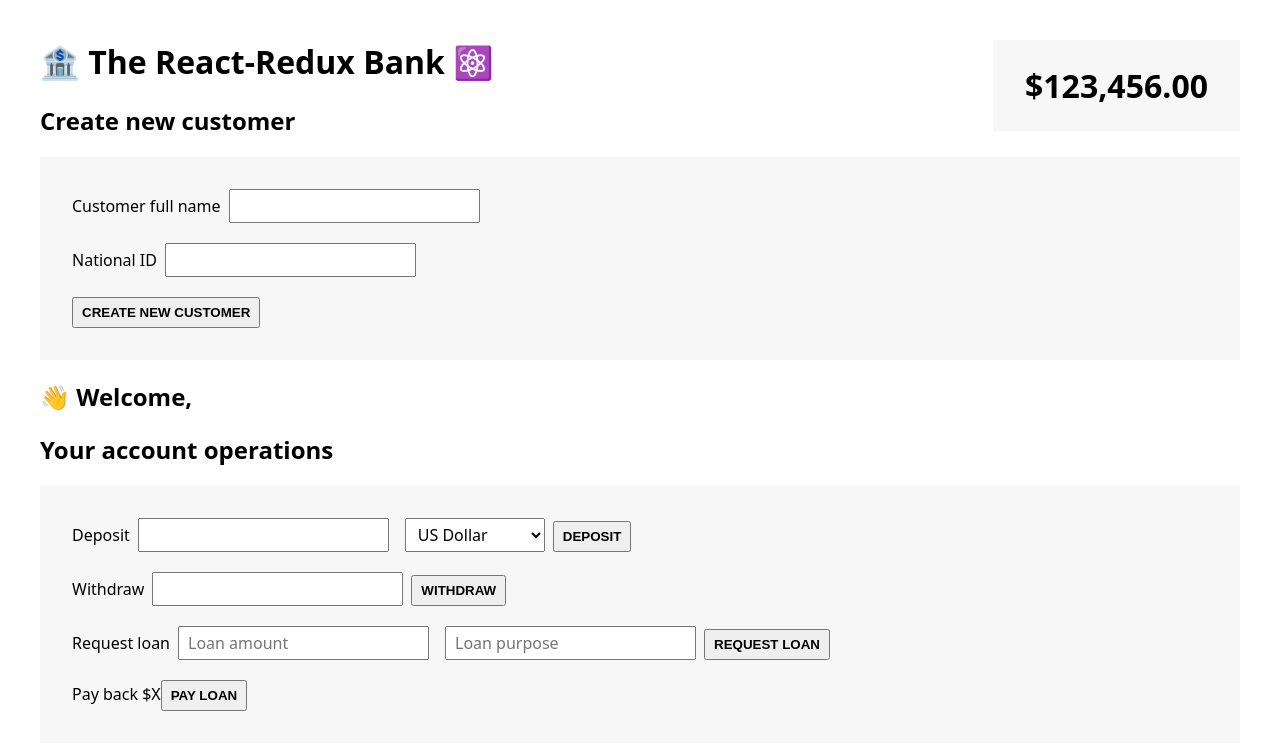
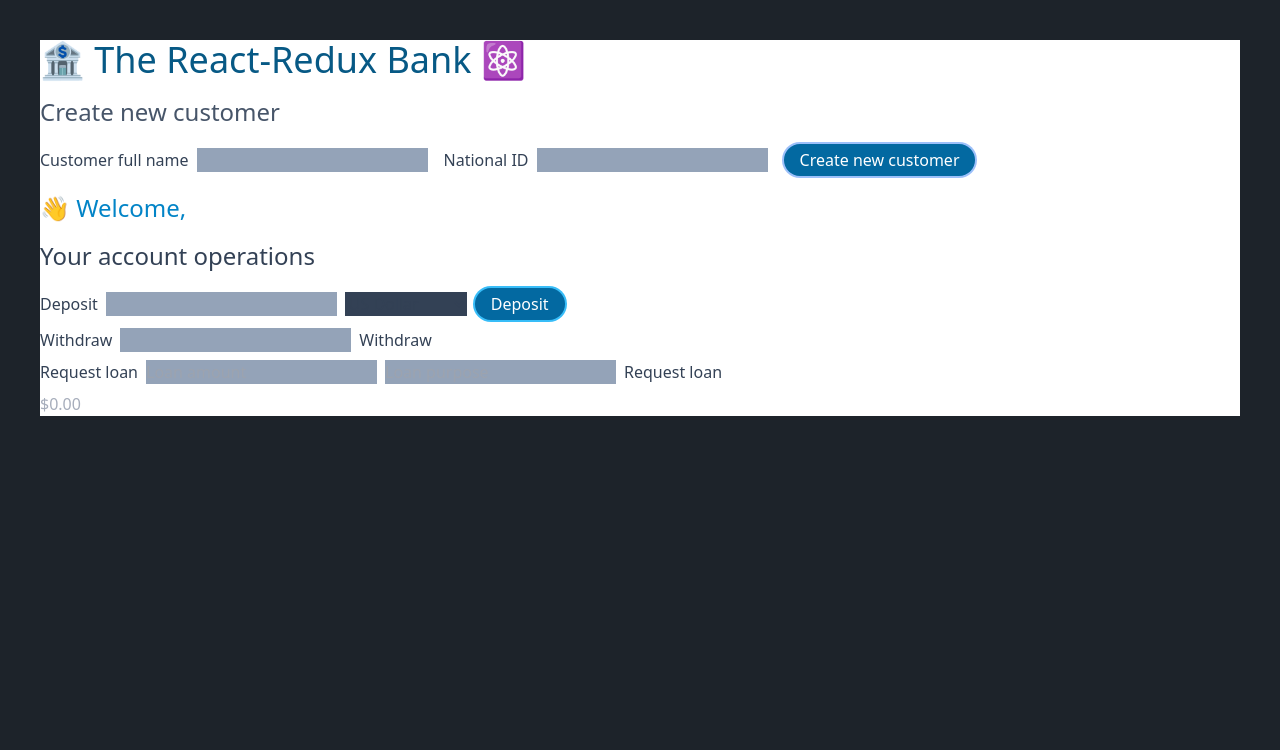
Before and after one commit to steven-oehley/redux-learning, a React (Create React App) app: page / in a window 1280 px wide. Shown: the top 750 px of the page. Built offline with nearby package versions, Linux system fonts and the light colour scheme.

Commit message:
redux old school implemetation

```diff
--- a/src/App.js
+++ b/src/App.js
@@ -7,9 +7,10 @@ import { useSelector } from "react-redux";
 
 function App() {
   const customerName = useSelector((store) => store.customer.fullName);
+
   return (
     <div>
-      <h1>🏦 The React-Redux Bank ⚛️</h1>
+      <h1 className="text-4xl text-sky-800">🏦 The React-Redux Bank ⚛️</h1>
       {!customerName && <CreateCustomer />}
       <Customer />
       <AccountOperations />
--- a/src/features/accounts/AccountOperations.js
+++ b/src/features/accounts/AccountOperations.js
@@ -1,4 +1,6 @@
 import { useState } from "react";
+import { useDispatch, useSelector } from "react-redux";
+import { deposit, withdraw, requestLoan, payLoan } from "./accountSlice";
 
 function AccountOperations() {
   const [depositAmount, setDepositAmount] = useState("");
@@ -7,21 +9,41 @@ function AccountOperations() {
   const [loanPurpose, setLoanPurpose] = useState("");
   const [currency, setCurrency] = useState("USD");
 
-  function handleDeposit() {}
+  const dispatch = useDispatch();
+  const accountInfo = useSelector((store) => store.account);
 
-  function handleWithdrawal() {}
+  function handleDeposit() {
+    if (!depositAmount) return;
+    dispatch(deposit(depositAmount, currency));
+    setDepositAmount("");
+    setCurrency("");
+  }
 
-  function handleRequestLoan() {}
+  function handleWithdrawal() {
+    if (!withdrawalAmount) return;
+    dispatch(withdraw(withdrawalAmount));
+    setWithdrawalAmount("");
+  }
 
-  function handlePayLoan() {}
+  function handleRequestLoan() {
+    if (!loanAmount || !loanPurpose) return;
+    dispatch(requestLoan(loanAmount, loanPurpose));
+    setLoanAmount("");
+    setLoanPurpose("");
+  }
+
+  function handlePayLoan() {
+    dispatch(payLoan());
+  }
 
   return (
-    <div>
-      <h2>Your account operations</h2>
+    <div className="text-slate-700">
+      <h2 className="text-slate-700 mb-4 text-2xl">Your account operations</h2>
       <div className="inputs">
-        <div>
+        <div className="flex items-center gap-2 mb-2">
           <label>Deposit</label>
           <input
+            className="bg-slate-400"
             type="number"
             value={depositAmount}
             onChange={(e) => setDepositAmount(+e.target.value)}
@@ -29,18 +51,26 @@ function AccountOperations() {
           <select
             value={currency}
             onChange={(e) => setCurrency(e.target.value)}
+            className="bg-slate-700"
+            text-slate-700
           >
             <option value="USD">US Dollar</option>
             <option value="EUR">Euro</option>
             <option value="GBP">British Pound</option>
           </select>
 
-          <button onClick={handleDeposit}>Deposit {depositAmount}</button>
+          <button
+            className="bg-sky-700 text-white px-4 py-1 rounded-full ring-2 ring-sky-400"
+            onClick={handleDeposit}
+          >
+            Deposit {depositAmount}
+          </button>
         </div>
 
-        <div>
+        <div className="flex items-center gap-2 mb-2">
           <label>Withdraw</label>
           <input
+            className="bg-slate-400"
             type="number"
             value={withdrawalAmount}
             onChange={(e) => setWithdrawalAmount(+e.target.value)}
@@ -50,15 +80,17 @@ function AccountOperations() {
           </button>
         </div>
 
-        <div>
+        <div className="flex items-center gap-2 mb-2">
           <label>Request loan</label>
           <input
+            className="bg-slate-400"
             type="number"
             value={loanAmount}
             onChange={(e) => setLoanAmount(+e.target.value)}
             placeholder="Loan amount"
           />
           <input
+            className="bg-slate-400"
             value={loanPurpose}
             onChange={(e) => setLoanPurpose(e.target.value)}
             placeholder="Loan purpose"
@@ -66,10 +98,14 @@ function AccountOperations() {
           <button onClick={handleRequestLoan}>Request loan</button>
         </div>
 
-        <div>
-          <span>Pay back $X</span>
-          <button onClick={handlePayLoan}>Pay loan</button>
-        </div>
+        {accountInfo.loanAmount > 0 && (
+          <div className="text-slate-700">
+            <span className="text-slate-700">
+              Pay back ${accountInfo.loanAmount}({accountInfo.loanPurpose})
+            </span>
+            <button onClick={handlePayLoan}>Pay loan</button>
+          </div>
+        )}
       </div>
     </div>
   );
--- a/src/features/accounts/BalanceDisplay.js
+++ b/src/features/accounts/BalanceDisplay.js
@@ -1,3 +1,5 @@
+import { useSelector } from "react-redux";
+
 function formatCurrency(value) {
   return new Intl.NumberFormat("en", {
     style: "currency",
@@ -6,7 +8,19 @@ function formatCurrency(value) {
 }
 
 function BalanceDisplay() {
-  return <div className="balance">{formatCurrency(123456)}</div>;
+  const isLoading = useSelector((store) => store.account.isLoading);
+
+  const balance = useSelector((store) => store.account.balance);
+
+  return (
+    <div className="balance">
+      {isLoading ? (
+        <span className="loading loading-spinner loading-md"></span>
+      ) : (
+        formatCurrency(balance)
+      )}
+    </div>
+  );
 }
 
 export default BalanceDisplay;
--- a/src/features/accounts/accountSlice.js
+++ b/src/features/accounts/accountSlice.js
@@ -5,6 +5,7 @@ import {
   ACCOUNT_WITHDRAW,
   ACCOUNT_REQUEST_LOAN,
   ACCOUNT_PAY_LOAN,
+  ACCOUNT_CONVERT_DEPOSIT,
 } from "../actionTypes";
 
 // Start by creating some initial state onject
@@ -12,6 +13,7 @@ const initialStateAccount = {
   balance: 0,
   loanAmount: 0,
   loanPurpose: "",
+  isLoading: false,
 };
 
 // Then Create a reducer function that takes in the initial state and an action
@@ -24,10 +26,13 @@ export default function accountReducer(
   const { type, payload } = action;
   // actions should be written in terms of the state domain and what happened
   switch (type) {
+    case ACCOUNT_CONVERT_DEPOSIT:
+      return { ...currentState, isLoading: true };
     case ACCOUNT_DEPOSIT:
       return {
         ...currentState,
         balance: currentState.balance + payload,
+        isLoading: false,
       };
     case ACCOUNT_WITHDRAW:
       return {
@@ -58,8 +63,23 @@ export default function accountReducer(
 
 // Then create action creators
 // redux would work without action creators but convention is to use them
-function deposit(amount) {
-  return { type: ACCOUNT_DEPOSIT, payload: amount };
+function deposit(amount, currency) {
+  if (currency === "USD") return { type: ACCOUNT_DEPOSIT, payload: amount };
+
+  // redux will know that this function is the thunk
+  return async (dispatch, getState) => {
+    //API call
+
+    const host = "api.frankfurter.app";
+    dispatch({ type: ACCOUNT_CONVERT_DEPOSIT });
+    const resp = await fetch(
+      `https://${host}/latest?amount=${amount}&from=${currency}&to=USD`
+    );
+    const data = await resp.json();
+
+    const convertedAmount = data.rates.USD;
+    dispatch({ type: ACCOUNT_DEPOSIT, payload: convertedAmount });
+  };
 }
 
 function withdraw(amount) {
--- a/src/features/actionTypes.js
+++ b/src/features/actionTypes.js
@@ -1,3 +1,4 @@
+const ACCOUNT_CONVERT_DEPOSIT = "account/convert-deposit";
 const ACCOUNT_DEPOSIT = "account/deposit";
 const ACCOUNT_WITHDRAW = "account/withdraw";
 const ACCOUNT_REQUEST_LOAN = "account/requestLoan";
@@ -6,6 +7,7 @@ const CUSTOMER_CREATE_CUSTOMER = "customer/createCustomer";
 const CUSTOMER_UPDATE_NAME = "customer/updateName";
 
 export {
+  ACCOUNT_CONVERT_DEPOSIT,
   ACCOUNT_DEPOSIT,
   ACCOUNT_WITHDRAW,
   ACCOUNT_PAY_LOAN,
--- a/src/features/customers/CreateCustomer.js
+++ b/src/features/customers/CreateCustomer.js
@@ -14,23 +14,30 @@ function Customer() {
 
   return (
     <div>
-      <h2>Create new customer</h2>
-      <div className="inputs">
-        <div>
-          <label>Customer full name</label>
+      <h2 className="text-2xl text-slate-600 mt-4">Create new customer</h2>
+      <div className="flex gap-4 mt-4 mb-4">
+        <div className="flex items-center">
+          <label className="mr-2 text-slate-700">Customer full name</label>
           <input
+            className="bg-slate-400"
             value={fullName}
             onChange={(e) => setFullName(e.target.value)}
           />
         </div>
-        <div>
-          <label>National ID</label>
+        <div className="flex items-center">
+          <label className="mr-2  text-slate-700">National ID</label>
           <input
+            className="bg-slate-400"
             value={nationalId}
             onChange={(e) => setNationalId(e.target.value)}
           />
         </div>
-        <button onClick={handleClick}>Create new customer</button>
+        <button
+          className="ring-2 px-4 py-1 rounded-full bg-sky-700 text-white"
+          onClick={handleClick}
+        >
+          Create new customer
+        </button>
       </div>
     </div>
   );
--- a/src/features/customers/Customer.js
+++ b/src/features/customers/Customer.js
@@ -2,7 +2,9 @@ import { useSelector } from "react-redux";
 
 function Customer() {
   const customerName = useSelector((store) => store.customer.fullName);
-  return <h2>👋 Welcome, {customerName}</h2>;
+  return (
+    <h2 className="mb-4 text-sky-600 text-2xl">👋 Welcome, {customerName}</h2>
+  );
 }
 
 export default Customer;
--- a/src/index.css
+++ b/src/index.css
@@ -1,40 +1,10 @@
+@tailwind base;
+@tailwind components;
+@tailwind utilities;
+
 body {
-  font-family: system-ui, -apple-system, BlinkMacSystemFont, 'Segoe UI', Roboto,
-    Oxygen, Ubuntu, Cantarell, 'Open Sans', 'Helvetica Neue', sans-serif;
+  font-family: system-ui, -apple-system, BlinkMacSystemFont, "Segoe UI", Roboto,
+    Oxygen, Ubuntu, Cantarell, "Open Sans", "Helvetica Neue", sans-serif;
   margin: 40px;
+  background: #fff;
 }
-
-input,
-select {
-  margin: 0 8px;
-  padding: 4px 8px;
-  font: inherit;
-}
-
-button {
-  text-transform: uppercase;
-  font-weight: bold;
-  padding: 6px 8px;
-  cursor: pointer;
-}
-
-.inputs {
-  background-color: #f7f7f7;
-  padding: 32px;
-}
-
-.inputs > * + * {
-  margin-top: 20px;
-}
-
-.balance {
-  position: absolute;
-  top: 40px;
-  right: 40px;
-  background-color: #f7f7f7;
-  padding: 24px 32px;
-  font-weight: bold;
-  font-size: 32px;
-  min-width: 180px;
-  text-align: center;
-}
--- a/src/store.js
+++ b/src/store.js
@@ -1,13 +1,19 @@
 // need to import create store method
-import { combineReducers, createStore } from "redux";
+import { applyMiddleware, combineReducers, createStore } from "redux";
+import { thunk } from "redux-thunk";
 import accountReducer from "./features/accounts/accountSlice";
 import customerReducer from "./features/customers/customerSlice";
+import { composeWithDevTools } from "redux-devtools-extension";
+import { configureStore } from "@reduxjs/toolkit";
 
 const rootReducer = combineReducers({
   account: accountReducer,
   customer: customerReducer,
 });
 
-const store = createStore(rootReducer);
+const store = createStore(
+  rootReducer,
+  composeWithDevTools(applyMiddleware(thunk))
+);
 
 export default store;
--- /dev/null
+++ b/tailwind.config.js
@@ -0,0 +1,11 @@
+/** @type {import('tailwindcss').Config} */
+module.exports = {
+  content: ["./src/**/*.{js,jsx,ts,tsx}"],
+  theme: {
+    extend: {},
+  },
+  daisyui: {
+    themes: ["dark"],
+  },
+  plugins: [require("daisyui")],
+};
```
Also changed, not shown: package.json (+7 -0 lines), 2 other files (tests, documents, lock files or other folders).
